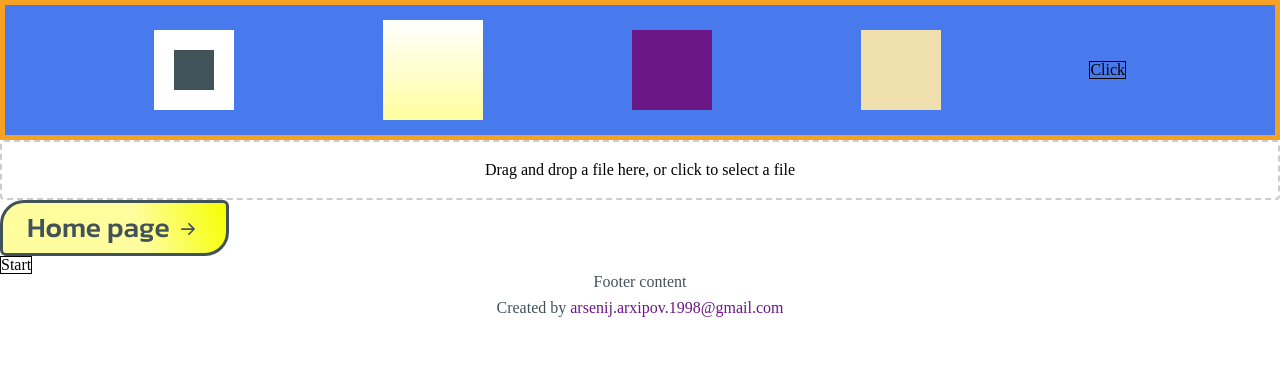
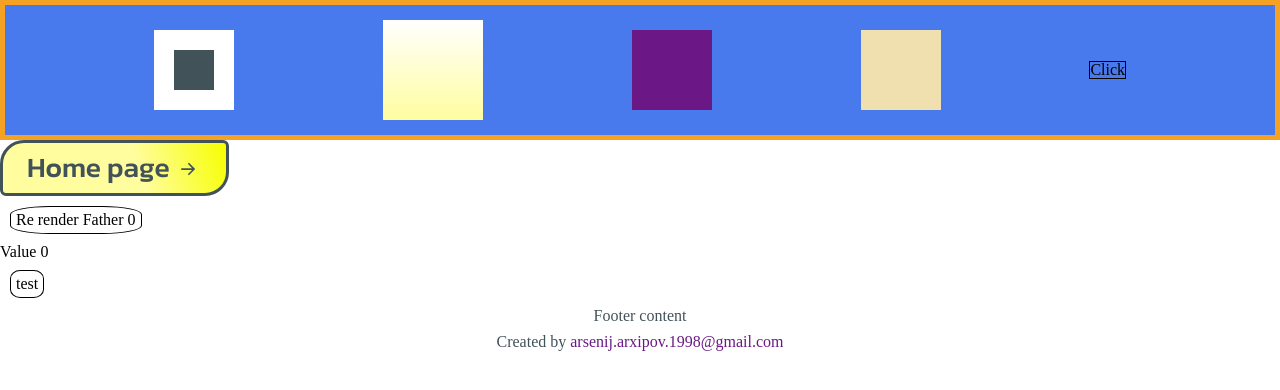
Before and after one commit to CyberBrainiac/SEO-buy_site, a React (Vite) app: page /tools/thematicity-index in a window 1280 px wide. Shown: the top 390 px of the page. Built offline with nearby package versions, Linux system fonts and the light colour scheme.

Commit message:
learn useCallback

```diff
--- a/src/pages/errorPage/ErrorPage.tsx
+++ b/src/pages/errorPage/ErrorPage.tsx
@@ -1,17 +1,88 @@
-import style from './errorPage.module.scss';
-import { Link } from 'react-router-dom';
+import React, { useCallback, useState } from 'react';
+// import style from './errorPage.module.scss';
+// import { Link } from 'react-router-dom';
 
-function ErrorPage() {
-  return (
-    <section className={style.container}>
-      <div className={style.message}>
-        <p>404 page not found (</p>
-      </div>
-      <Link to="/">
-        <div className={style.linkButton}>Go back</div>
-      </Link>
-    </section>
-  );
+// interface ChildComponentProps {
+//   onClick: () => void;
+// }
+
+// const ErrorPage: React.FC = () => {
+//   console.log('--------------------------------------ErrorPage render');
+//   const [count, setCount] = useState(0);
+//   const [isReRender, setReRender] = useState(false);
+
+//   const handleClick = useCallback(() => {
+//     console.log('ChildHandler', count);
+//   }, [count]);
+
+//   return (
+//     <section className={style.container}>
+//       <div className={style.message}>
+//         <p>404 page not found (</p>
+//       </div>
+//       <Link to="/">
+//         <div className={style.linkButton}>Go back</div>
+//       </Link>
+
+//       <div>
+//         <button onClick={() => setCount(prevVal => ++prevVal)}>INCREMENT VALUE</button>
+//         <ChildComponent onClick={handleClick} />
+//       </div>
+//       <div>
+//         <button
+//           onClick={() => {
+//             setReRender(prevV => !prevV);
+//           }}
+//         >
+//           ReRender {`<${isReRender}>`} Error Page
+//         </button>
+//       </div>
+//     </section>
+//   );
+// };
+
+// const ChildComponent: React.FC<ChildComponentProps> = ({ onClick }) => {
+//   console.log('ChildComponent render');
+//   // onClick();
+//   return <button onClick={onClick}>This is child button</button>;
+// };
+
+// export default ErrorPage;
+
+
+
+
+interface MyCompProps {
+  handleClick: () => void;
 }
 
+const ErrorPage = () => {
+  const [count, setCount] = useState(0);
+  const [fatherCount, setFatherCount] = useState(0);
+  console.log('----------------------------------Father render');
+
+  const handleClick = useCallback(() => {
+    setCount(prevCount => prevCount + 1);
+    console.log('Button Clicked! New count:', count);
+  }, [count]);
+
+  const fatherHandler = () => {
+    setFatherCount(prevFatherCount => prevFatherCount + 1);
+  };
+
+  return (
+    <div>
+      <button onClick={fatherHandler}>Re-render Father {fatherCount}</button>
+      <p>Value: {count}</p>
+      <MyComp handleClick={handleClick} />
+    </div>
+  );
+};
+
+const MyComp: React.FC<MyCompProps> = React.memo(({ handleClick }) => {
+  console.log('MyComp render');
+  return <button onClick={handleClick}>Click me</button>;
+});
+MyComp.displayName = 'MyComp';
+
 export default ErrorPage;
--- a/src/pages/home/Home.tsx
+++ b/src/pages/home/Home.tsx
@@ -1,3 +1,4 @@
+import React from 'react';
 import { Link } from 'react-router-dom';
 import style from './home.module.scss';
 
--- a/src/pages/thematIndex/ThematicityIndex.tsx
+++ b/src/pages/thematIndex/ThematicityIndex.tsx
@@ -1,33 +1,55 @@
 import { ButtonLink } from '@/components/buttons/Buttons';
 import style from './thematicityIndex.module.scss';
-import InputFile from './inputFile/InputFile';
-import React, { useCallback } from 'react';
+// import InputFile from './inputFile/InputFile';
+import React, { useCallback, useState } from 'react';
+
+interface MyCompProps {
+  handleClick: () => void;
+  value?: number;
+}
+
+const buttonStyle = {
+  margin: '10px',
+  borderRadius: '30%',
+  padding: '5px',
+};
 
 const ThematicityIndex: React.FC = () => {
-  const handleFileUpload = (file: File): File => {
-    console.log('Uploaded file:', file);
-    return file;
-  };
+  const [count, setCount] = useState(0);
+  const [fatherCount, setFatherCount] = useState(0);
+
+  // const handleFileUpload = (file: File): File => {
+  //   console.log('Uploaded file:', file);
+  //   return file;
+  // };
 
   const handleClick = useCallback(() => {
-    console.log('Start');
+    setCount(count => count + 1);
   }, []);
+
+  const fatherHandler = () => {
+    setFatherCount(fatherCount + 1);
+  };
 
   return (
     <section className={style.container}>
-      <InputFile onFileUpload={handleFileUpload} />
+      {/* <InputFile onFileUpload={handleFileUpload} /> */}
       <ButtonLink href="/" text="Home page" />
-      <MyComp clickHand={handleClick} />
+      <button style={buttonStyle} onClick={fatherHandler}>
+        Re render Father {fatherCount}
+      </button>
+      <p>Value {count}</p>
+      <MyComp handleClick={handleClick} />
     </section>
   );
 };
 
-const MyComp: React.FC<MyCompProps> = ({ clickHand }) => {
-  return <button onClick={clickHand}>Start</button>;
+const MyComp: React.FC<MyCompProps> = ({ handleClick }) => {
+  return (
+    <button style={buttonStyle} onClick={handleClick}>
+      test
+    </button>
+  );
 };
 
-interface MyCompProps {
-  clickHand: () => void;
-}
-
 export default ThematicityIndex;
--- a/vite.config.ts
+++ b/vite.config.ts
@@ -7,7 +7,7 @@ import path from 'path';
 
 // https://vitejs.dev/config/
 export default defineConfig({
-  base: '/site_indexThematicity/',
+  base: '/',
   server: {
     port: 4200,
   },
```
